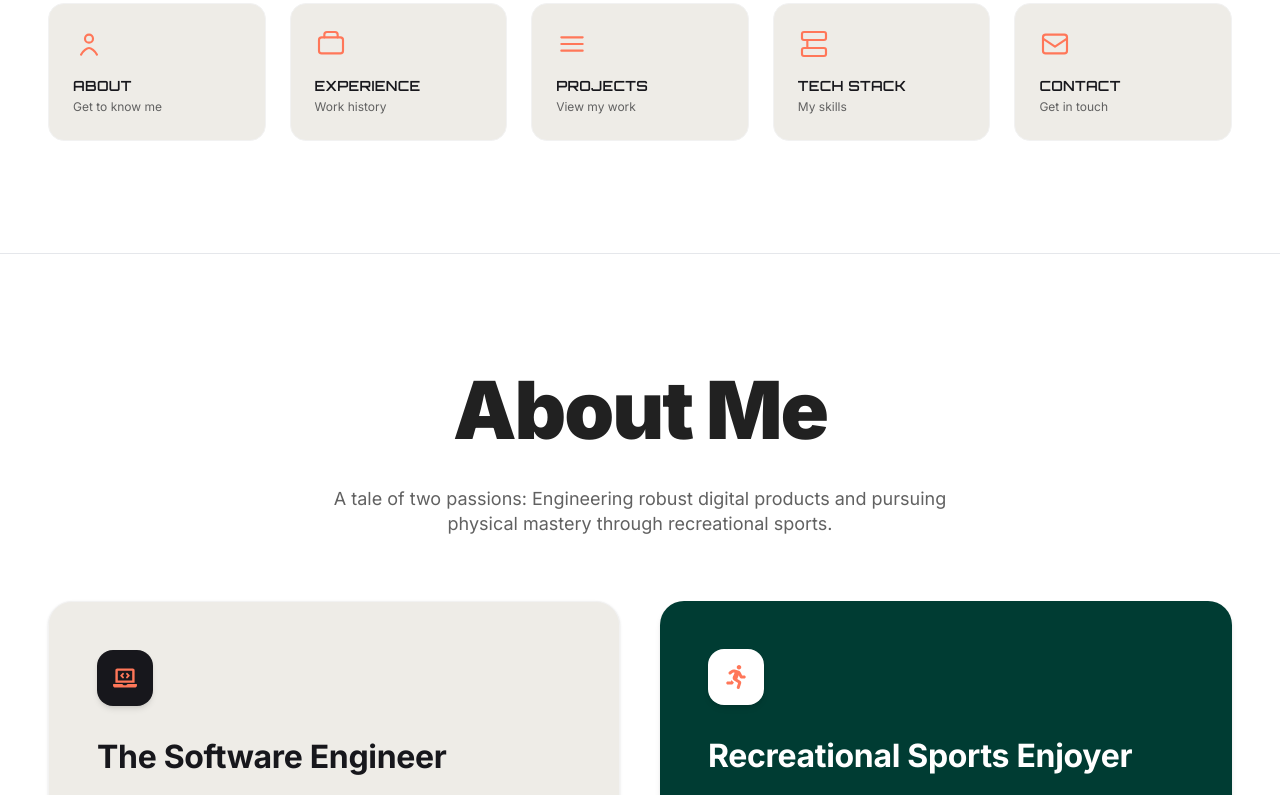
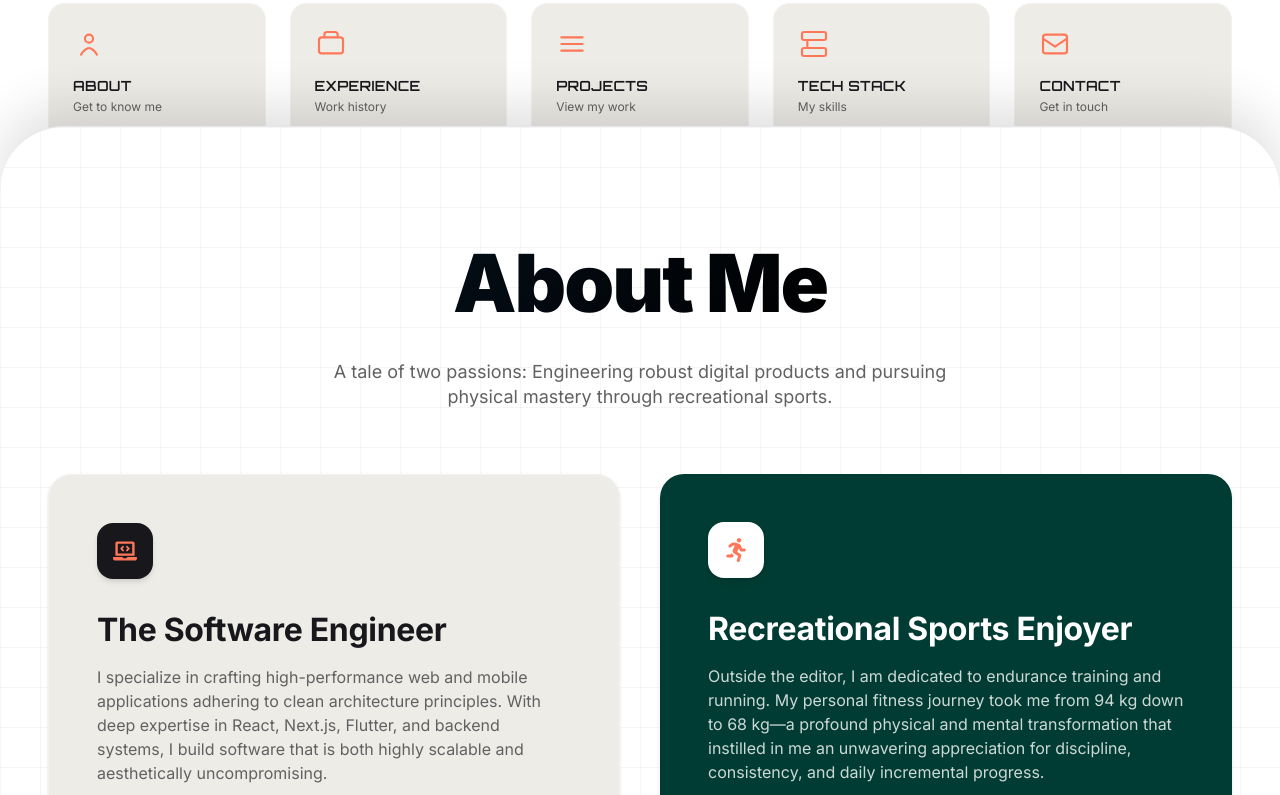
Before and after one commit to SutaSS/portofolio, a Next.js app: page / in a window 1280 px wide. Shown: the part 800-1595 px from the top of the page. Built offline with nearby package versions, Linux system fonts and the light colour scheme.

Commit message:
style: add stacked overlap layout over hero section, bg-grid-pattern, and text-shiny-dark for powerful dark header

```diff
--- a/src/app/section/about.tsx
+++ b/src/app/section/about.tsx
@@ -65,7 +65,7 @@ const About = () => {
     <section
       ref={sectionRef}
       id="about"
-      className="min-h-fit bg-canvas text-ink relative overflow-hidden py-24 border-b border-border-light"
+      className="min-h-fit bg-canvas bg-grid-pattern text-ink relative z-20 -mt-20 lg:-mt-32 rounded-t-[40px] lg:rounded-t-[64px] shadow-[0_-20px_50px_rgba(0,0,0,0.12)] overflow-hidden pt-24 pb-24 border-t border-border-light"
     >
       <div
         className={`relative z-10 container mx-auto px-6 lg:px-12 max-w-7xl justify-center flex flex-col transition-all duration-700 ${
@@ -75,7 +75,7 @@ const About = () => {
         {/* Title */}
         <div className="text-center mb-16">
           <h2
-            className={`text-[3.5rem] lg:text-[5rem] font-black tracking-tight text-shiny mb-4 ${
+            className={`text-[3.5rem] lg:text-[5rem] font-black tracking-tight text-shiny-dark mb-4 ${
               isVisible ? "animate-fade-in-down delay-100" : "animate-fade-out-down delay-100"
             }`}
           >
```
